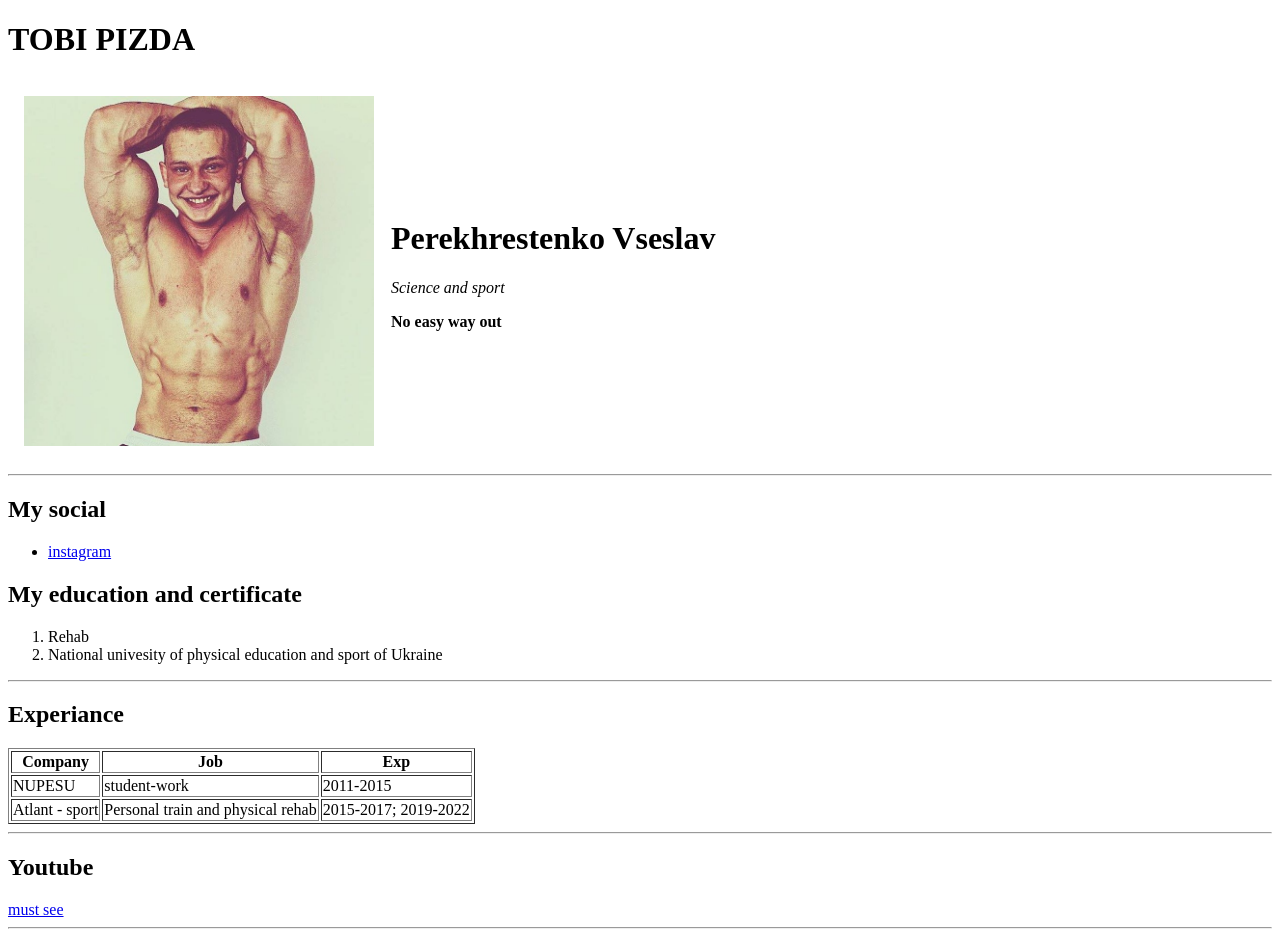
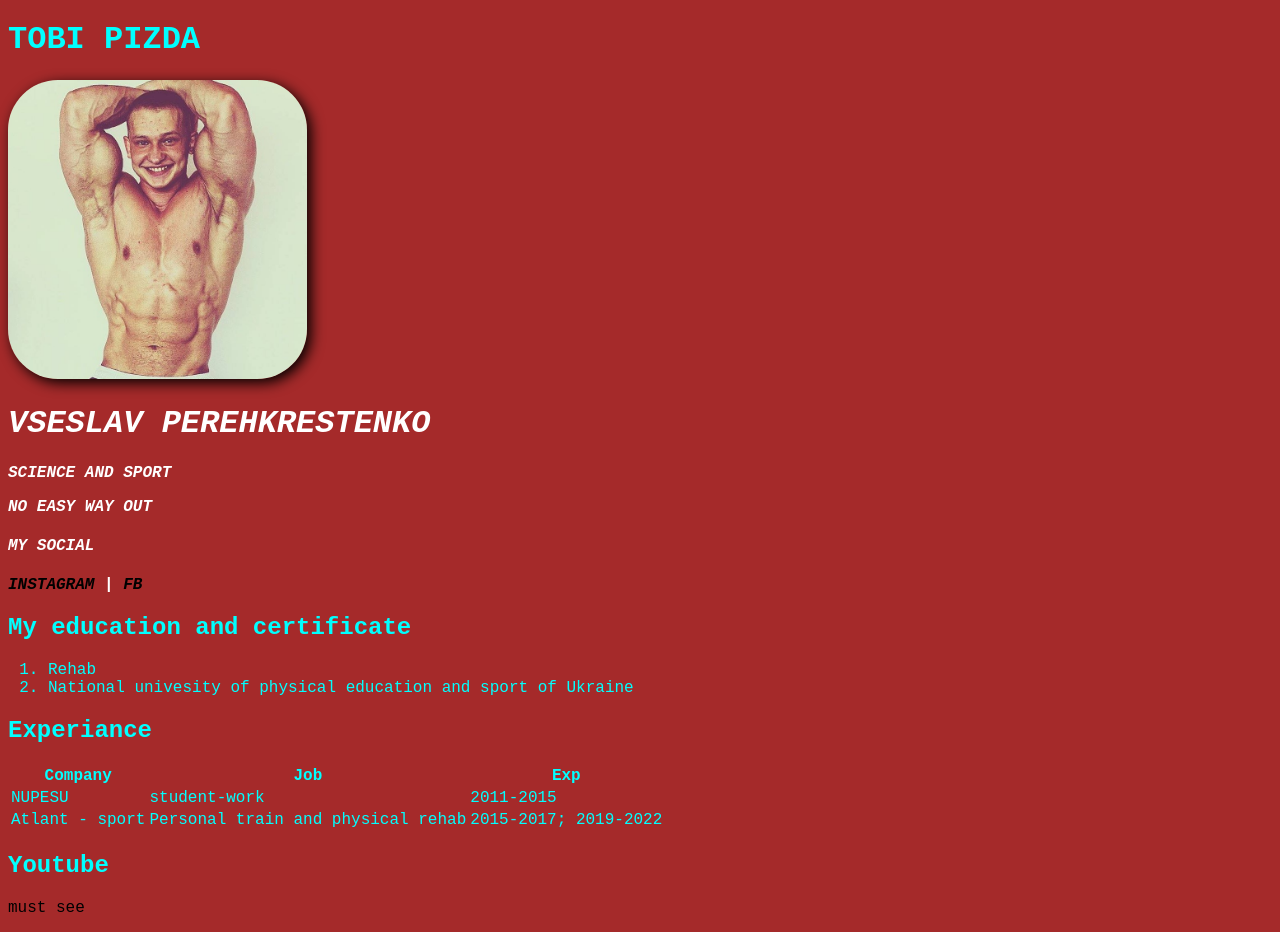
Before and after one commit to VlasPevochko/vs, a plain HTML site: page index.html in a window 1280 px wide. Shown: the top 932 px of the page. Drawn offline with Linux system fonts and the light colour scheme.

Commit message:
Add files via upload

```diff
--- a/index.html
+++ b/index.html
@@ -4,63 +4,65 @@
     <h1>TOBI PIZDA</h1>
 <head>
     <meta charset="UTF-8">
-    <title>Document</title>
+    <link href="style.css"
+    rel="stylesheet">
 </head>
 <body>
-    <table cellspacing="15">
+        <div class="container">
+        <div class="info">
             <tr>
                 <td>
-                <img src="ava.jpg" width="350" />
+                    <img src="ava.jpg" class="ava" />
                 </td>
             <td>
-      <h1>Perekhrestenko Vseslav</h1>
+            <h1>Vseslav Perehkrestenko</h1>
             <p><em>Science and sport</em> </p>
             <p><strong>No easy way out</strong> </p>
-    </td>
-        </tr>
-    </table>
 
-    <hr>
 
-    <h2>My social </h2>
-    <ul>
-        <li><a href="http://instagram.com/vses.law"
-        target="_blank">instagram</a></li>
-    </ul>
+            <h4>My social </h4>
 
+                <a href="http://instagram.com/vses.law"
+                target="_blank">instagram</a>
+                |
+                <a href="https://www.facebook.com/wseska"
+                target="_blank">FB</a>
+
+
+
+
+        </div>
+
+        <div class="card bg-yelow">
             <h2>My education and certificate</h2>
             <ol>
                 <li>Rehab </li>
                 <li>National univesity of physical education and sport of Ukraine </li>
             </ol>
-<hr>
+        </div>
 
-
+        <div class="card bg-green">
              <h2>Experiance</h2>
-    <table border="1">
-
+             <table>
                 <tr>
                   <th>Company</th>
                   <th>Job</th>
                   <th>Exp</th>
                 </tr>
-
                 <tr>
                     <td>NUPESU</td>
                     <td>student-work</td>
                     <td>2011-2015</td>
                 </tr>
-        <tr>
                     <td>Atlant - sport</td>
                     <td>Personal train and physical rehab</td>
                     <td>2015-2017; 2019-2022</td>
                 </tr>
                </table>
-<hr>
+          </div>
 
                 <h2>Youtube</h2>
                 <a href="youtube.html">must see</a>
-    <hr>
 
                  <h2>Connect me</h2>
 
@@ -80,5 +82,11 @@
             <input type="submit" value="Connect">
 
         </form>
+
+
+
+      <div style="margin-bottom:500px";></div>
+
+    </div>
 </body>
 </html>
--- /dev/null
+++ b/style.css
@@ -0,0 +1,71 @@
+body {
+    background-color: brown;
+    color:aqua;
+
+    /* font-size: 16px;
+    font-weight:normal;
+    font-family: 'Courier New', Courier, monospace; */
+
+    font: normal 16px 'Courier New', Courier, monospace;
+
+}
+
+a {
+    color: black;
+    text-decoration: none;
+}
+
+a:hover {
+    text-decoration: underline;
+}
+
+a:active {
+    color: blue;
+}
+
+a:visited {
+    color: rgb(0, 0, 0);
+}
+
+.ava {
+    width: 299px; ;
+    border-radius: 50px;
+    box-shadow: 4px 4px 14px rgba(0,0,0,25);
+}
+
+.info {
+    color: rgb(255, 255, 255);
+    margin: 0;
+    font-style: italic;
+    text-decoration:none;
+    font-weight: bold;
+    text-transform: uppercase; */
+    /* word-spacing: 4px;
+}
+
+.container {
+   max: width 750px;
+   margin: 60px;
+}
+.social {
+    background-color: rgb(227, 240, 169);
+    padding:33px;
+    border: 5px solid black;
+    margin: 20px
+
+}
+
+.box-model > div {
+float: left;
+background: black;
+height: 200px;
+width: 25%;
+border: 4px solid red;
+box-sizing: border-box;
+
+}
+
+.card {
+    padding: 15px 20px;
+    background: rgb(0, 0, 0);
+}
```
Lines whose indentation alone changed are shown as unchanged.
